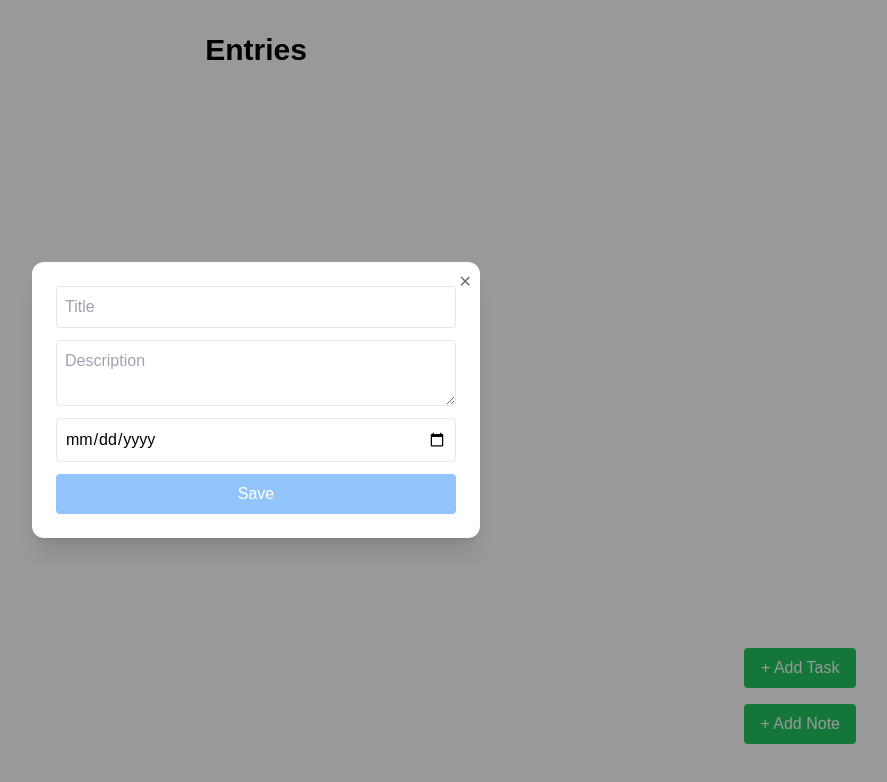
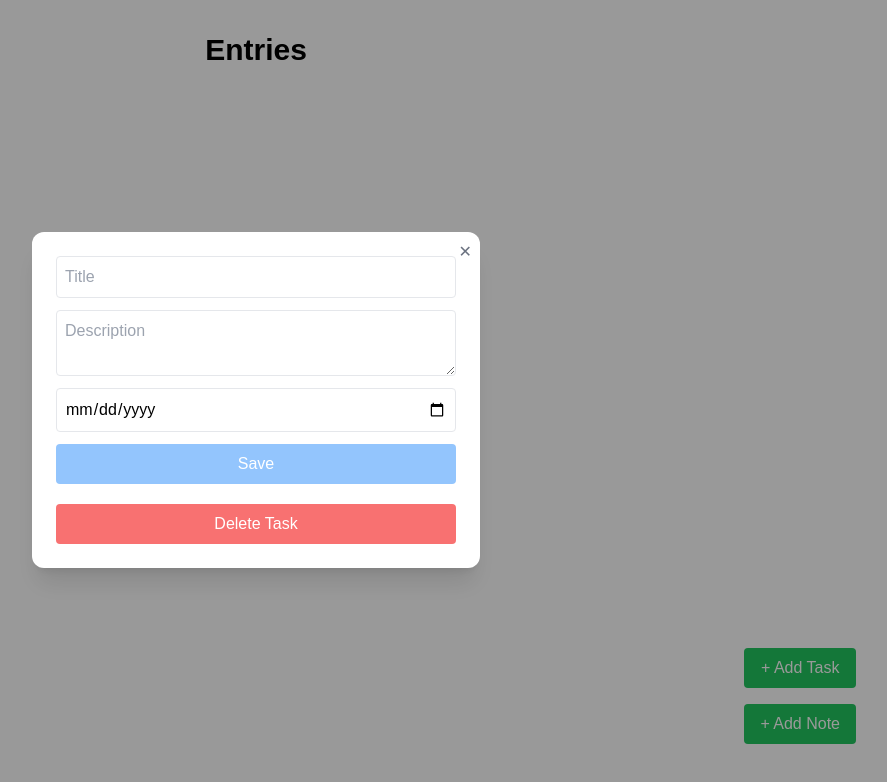
Before and after one commit to catherinetweeks/minimalist-bujo, a React (Vite) app: page / in a window 1280 px wide. Both pictures are taken after a click on the button "+ Add Task". Shown: the top 782 px of the page, without its empty margins (384-1271 px from the left). Built offline with nearby package versions, Linux system fonts and the light colour scheme.

Commit message:
delete task now in modal instead of main list

```diff
--- a/src/components/NoteEditor.tsx
+++ b/src/components/NoteEditor.tsx
@@ -4,9 +4,10 @@ import { type Note } from "../types";
 interface Props {
   initialNote?: Note;
   onSave: (note: Note) => void;
+  onDelete?: (id: string) => void;
 }
 
-const NoteEditor = ({ initialNote, onSave }: Props) => {
+const NoteEditor = ({ initialNote, onSave, onDelete }: Props) => {
   const [title, setTitle] = useState("");
   const [description, setDescription] = useState("");
   const [date, setDate] = useState("");
@@ -75,6 +76,16 @@ const NoteEditor = ({ initialNote, onSave }: Props) => {
         >
           Save
         </button>
+
+        {initialNote && onDelete && (
+        <button
+            type="button"
+            onClick={() => onDelete(initialNote.id)}
+            className="bg-red-400 text-white px-4 py-2 rounded hover:bg-red-600 mt-2"
+          >
+            Delete Note
+          </button>
+        )}
       </form>
     </div>
   );
--- a/src/components/TaskEditor.tsx
+++ b/src/components/TaskEditor.tsx
@@ -4,9 +4,10 @@ import { type Task } from "../types";
 interface Props {
   initialTask?: Task;
   onSave: (task: Task) => void;
+  onDelete?: (id: string) => void;
 }
 
-const TaskEditor = ({ initialTask, onSave }: Props) => {
+const TaskEditor = ({ initialTask, onSave, onDelete }: Props) => {
   const [title, setTitle] = useState("");
   const [description, setDescription] = useState("");
   const [date, setDate] = useState("");
@@ -78,6 +79,16 @@ const TaskEditor = ({ initialTask, onSave }: Props) => {
         >
           Save
         </button>
+        {initialTask && onDelete && (
+          <button
+            type="button"
+            onClick={() => onDelete(initialTask.id)}
+            className="bg-red-400 text-white px-4 py-2 rounded hover:bg-red-600 mt-2"
+          >
+            Delete Task
+          </button>
+        )}
+
       </form>
     </div>
   );
--- a/src/components/TodoApp.tsx
+++ b/src/components/TodoApp.tsx
@@ -30,8 +30,8 @@ const handleAddTask = () => {
     title: "",
     description: "",
     date: "",
+    type: "task",
     completed: false,
-    type: "task",
   });
   setIsModalOpen(true);
 };
@@ -57,7 +57,7 @@ const handleAddNote = () => {
         {entries.map((entry) => (
           <div
             key={entry.id}
-            className="bg-white rounded-xl p-4 mb-2 shadow flex justify-between items-center cursor-pointer"
+            className="bg-white rounded-xl p-4 mb-2 shadow flex justify-between items-center cursor-pointer hover:bg-slate-100"
             // conditional click handler - won't propagate modal if checking off task
             onClick={(e) => {
               const target = e.target as HTMLElement;
@@ -88,16 +88,6 @@ const handleAddNote = () => {
                   }}
                 />
               )}
-
-              <button
-                className="text-red-500 text-sm hover:underline"
-                onClick={(e) => {
-                  e.stopPropagation();
-                  setEntries((prev) => prev.filter((e) => e.id !== entry.id));
-                }}
-              >
-                Delete
-              </button>
             </div>
           </div>
         ))}
@@ -108,11 +98,21 @@ const handleAddNote = () => {
           <NoteEditor
             initialNote={editingEntry.type === "note" ? editingEntry : undefined}
             onSave={handleSaveEntry}
+            onDelete={(id) => {
+              setEntries((prev) => prev.filter((e) => e.id !== id));
+              setIsModalOpen(false);
+              setEditingEntry(null);
+            }}
           />
         ) : (
           <TaskEditor
             initialTask={editingEntry?.type === "task" ? editingEntry : undefined}
             onSave={handleSaveEntry}
+            onDelete={(id) => {
+              setEntries((prev) => prev.filter((e) => e.id !== id));
+              setIsModalOpen(false);
+              setEditingEntry(null);
+            }}
           />
         )}
       </Modal>
```
